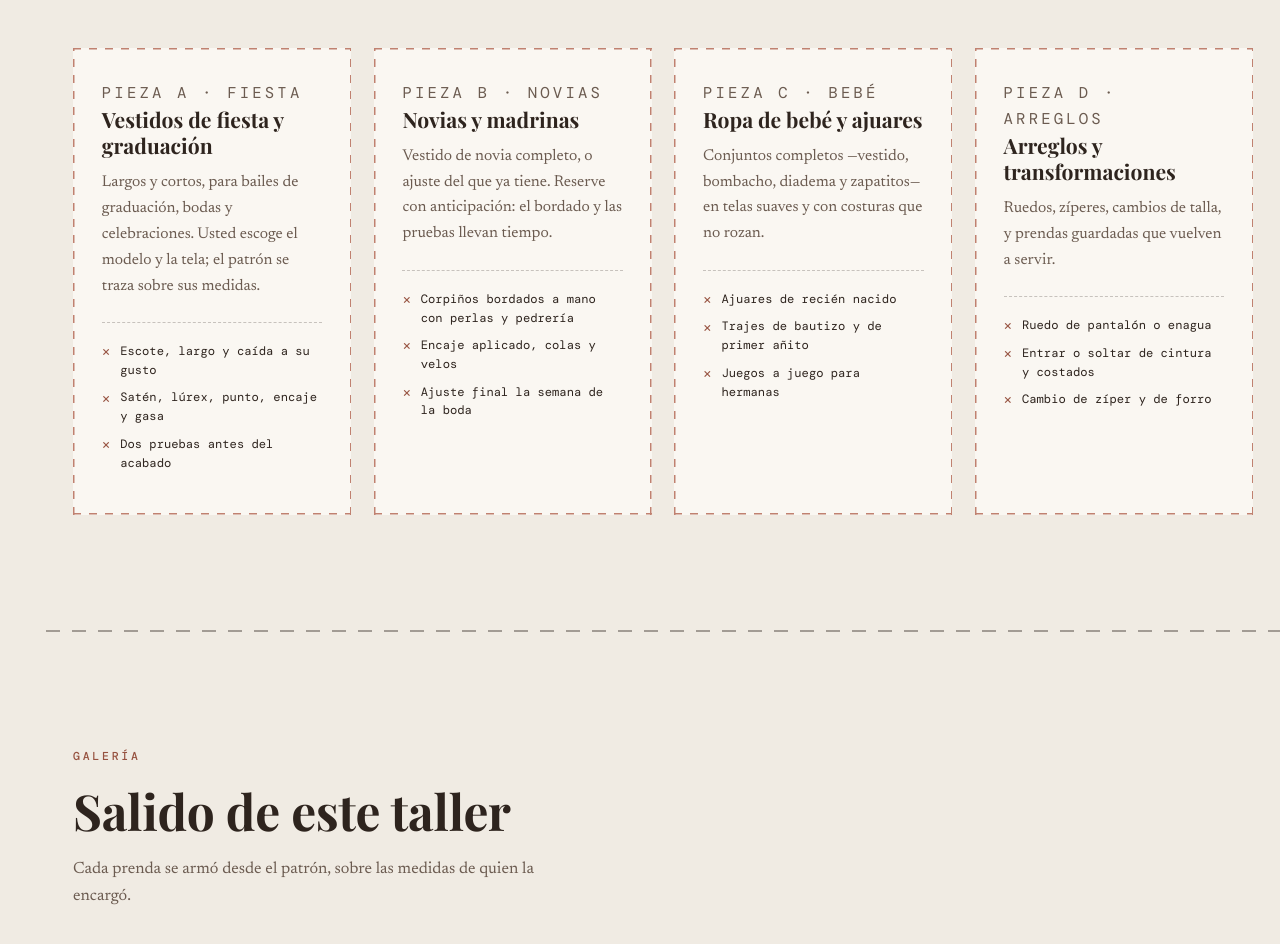
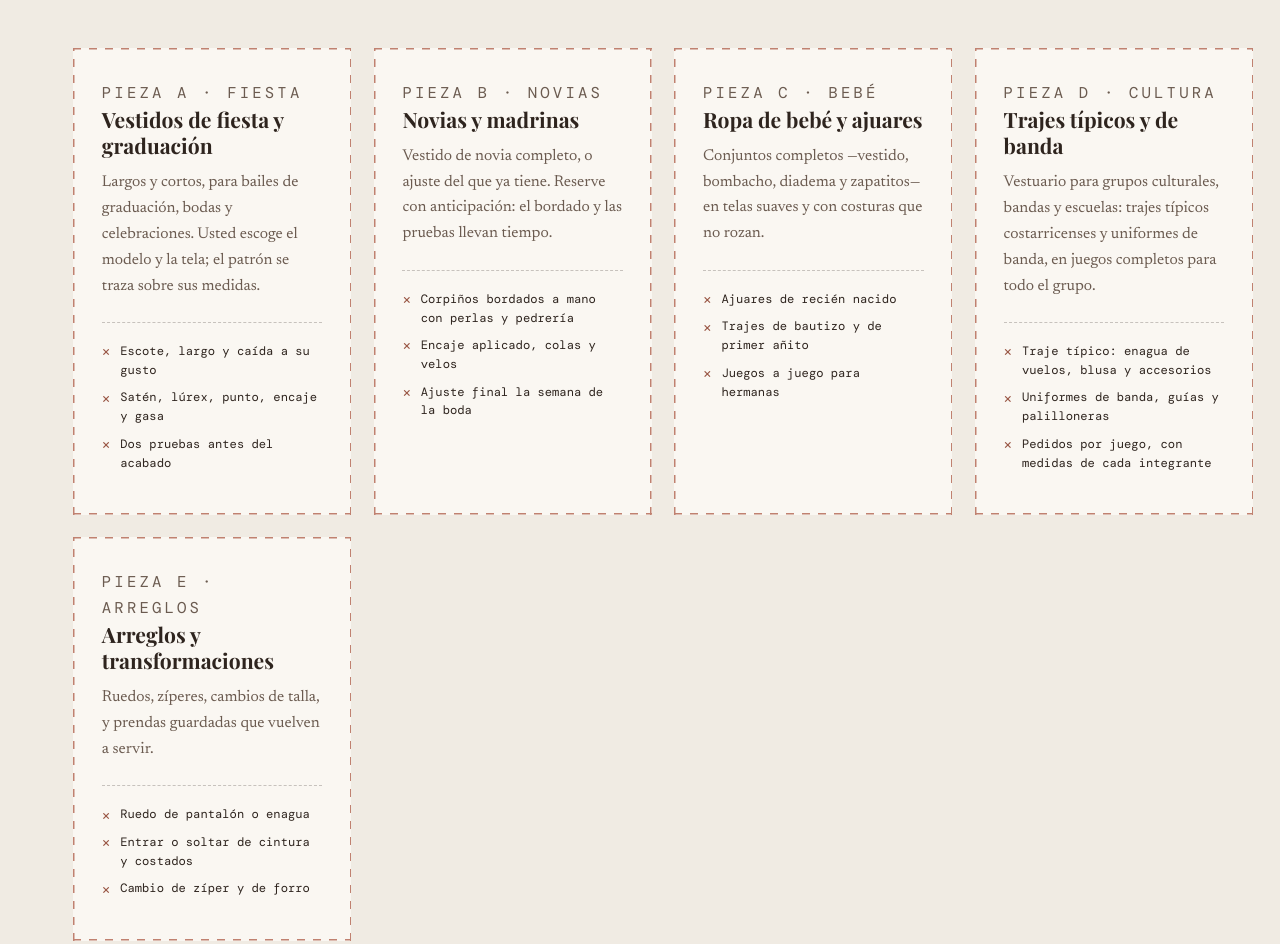
Before and after one commit to skippy708/modisteria-gladys, a plain HTML site: page index.html in a window 1280 px wide. Shown: the part 1220-2164 px from the top of the page. Drawn offline with nearby package versions, Linux system fonts and the light colour scheme; a web font is replaced by a local one.

Commit message:
descripcion del cambio, ej: agregar fotos nuevas

```diff
--- a/index.html
+++ b/index.html
@@ -7,13 +7,13 @@
 <!-- ============================================================
      EDITA AQUÍ LOS DATOS DEL TALLER (ver README.md)
      ============================================================ -->
-<title>Gladys Coronado Atelier · Vestidos a medida, novias y ropa de bebé</title>
-<meta name="description" content="Atelier de costura en Costa Rica: vestidos de fiesta y graduación, novias, conjuntos y ropa de bebé. Se toman sus medidas, se traza el patrón y se ajusta en prueba. Cite por WhatsApp.">
+<title>Gladys Coronado Atelier · Vestidos a medida, novias, trajes típicos y ropa de bebé</title>
+<meta name="description" content="Atelier de costura en Costa Rica: vestidos de fiesta y graduación, novias, trajes típicos y de banda para grupos culturales, conjuntos y ropa de bebé. Se toman sus medidas, se traza el patrón y se ajusta en prueba. Cite por WhatsApp.">
 <meta name="theme-color" content="#33222A">
 
 <meta property="og:type" content="website">
 <meta property="og:title" content="Gladys Coronado Atelier · Costura a medida">
-<meta property="og:description" content="Vestidos de fiesta, novias y ropa de bebé. Hecho a sus medidas, no a una talla.">
+<meta property="og:description" content="Vestidos de fiesta, novias, trajes típicos y de banda, y ropa de bebé. Hecho a sus medidas, no a una talla.">
 <meta property="og:image" content="logo/gladys-coronado.png">
 <meta property="og:locale" content="es_CR">
 
@@ -76,7 +76,7 @@
     <div class="hero__in">
       <p class="eyebrow">Atelier de costura · Costa Rica</p>
       <h1 class="hero__h1">Hecho a sus medidas,<br><em>no a una talla.</em></h1>
-      <p class="lede">Vestidos de fiesta, novia y ropa de bebé, confeccionados desde el patrón. Se toman sus medidas, se traza el patrón y se ajusta en prueba hasta que quede bien.</p>
+      <p class="lede">Vestidos de fiesta, novia, trajes típicos y de banda, y ropa de bebé, confeccionados desde el patrón. Se toman sus medidas, se traza el patrón y se ajusta en prueba hasta que quede bien.</p>
 
       <div class="hero__cta">
         <a class="btn btn--red" href="https://wa.me/50663356109?text=Hola%2C%20quiero%20pedir%20una%20cita%20en%20el%20atelier." target="_blank" rel="noopener">Pedir cita por WhatsApp</a>
@@ -138,7 +138,18 @@
       </article>
 
       <article class="piece reveal">
-        <p class="piece__tag">Pieza D · arreglos</p>
+        <p class="piece__tag">Pieza D · cultura</p>
+        <h3 class="piece__h">Trajes típicos y de banda</h3>
+        <p>Vestuario para grupos culturales, bandas y escuelas: trajes típicos costarricenses y uniformes de banda, en juegos completos para todo el grupo.</p>
+        <ul class="piece__list">
+          <li>Traje típico: enagua de vuelos, blusa y accesorios</li>
+          <li>Uniformes de banda, guías y palilloneras</li>
+          <li>Pedidos por juego, con medidas de cada integrante</li>
+        </ul>
+      </article>
+
+      <article class="piece reveal">
+        <p class="piece__tag">Pieza E · arreglos</p>
         <h3 class="piece__h">Arreglos y transformaciones</h3>
         <p>Ruedos, zíperes, cambios de talla, y prendas guardadas que vuelven a servir.</p>
         <ul class="piece__list">
@@ -397,7 +408,7 @@
            alt="Sello de Gladys Coronado Atelier: corona con monograma GC">
       <p class="eyebrow">Contacto</p>
       <h2 class="h2">Traiga la prenda o escríbanos</h2>
-      <p class="lede">Para arreglos puede llegar sin cita. Para vestidos de fiesta, novia y ajuares, agende antes: la toma de medidas necesita su tiempo.</p>
+      <p class="lede">Para arreglos puede llegar sin cita. Para vestidos de fiesta, novia, ajuares y pedidos de grupo —trajes típicos y de banda—, agende antes: la toma de medidas necesita su tiempo.</p>
       <a class="btn btn--red" href="https://wa.me/50663356109?text=Hola%2C%20quiero%20pedir%20una%20cita%20en%20el%20atelier." target="_blank" rel="noopener">Escribir por WhatsApp</a>
     </div>
 
@@ -429,7 +440,7 @@
   "@context": "https://schema.org",
   "@type": "LocalBusiness",
   "name": "Gladys Coronado Atelier",
-  "description": "Atelier de costura: vestidos de fiesta y graduación, novias, conjuntos, ropa de bebé, arreglos y clases de costura, en línea y presenciales.",
+  "description": "Atelier de costura: vestidos de fiesta y graduación, novias, trajes típicos y de banda para grupos culturales, conjuntos, ropa de bebé, arreglos y clases de costura, en línea y presenciales.",
   "makesOffer": {
     "@type": "Offer",
     "name": "Curso básico de costura",
```
